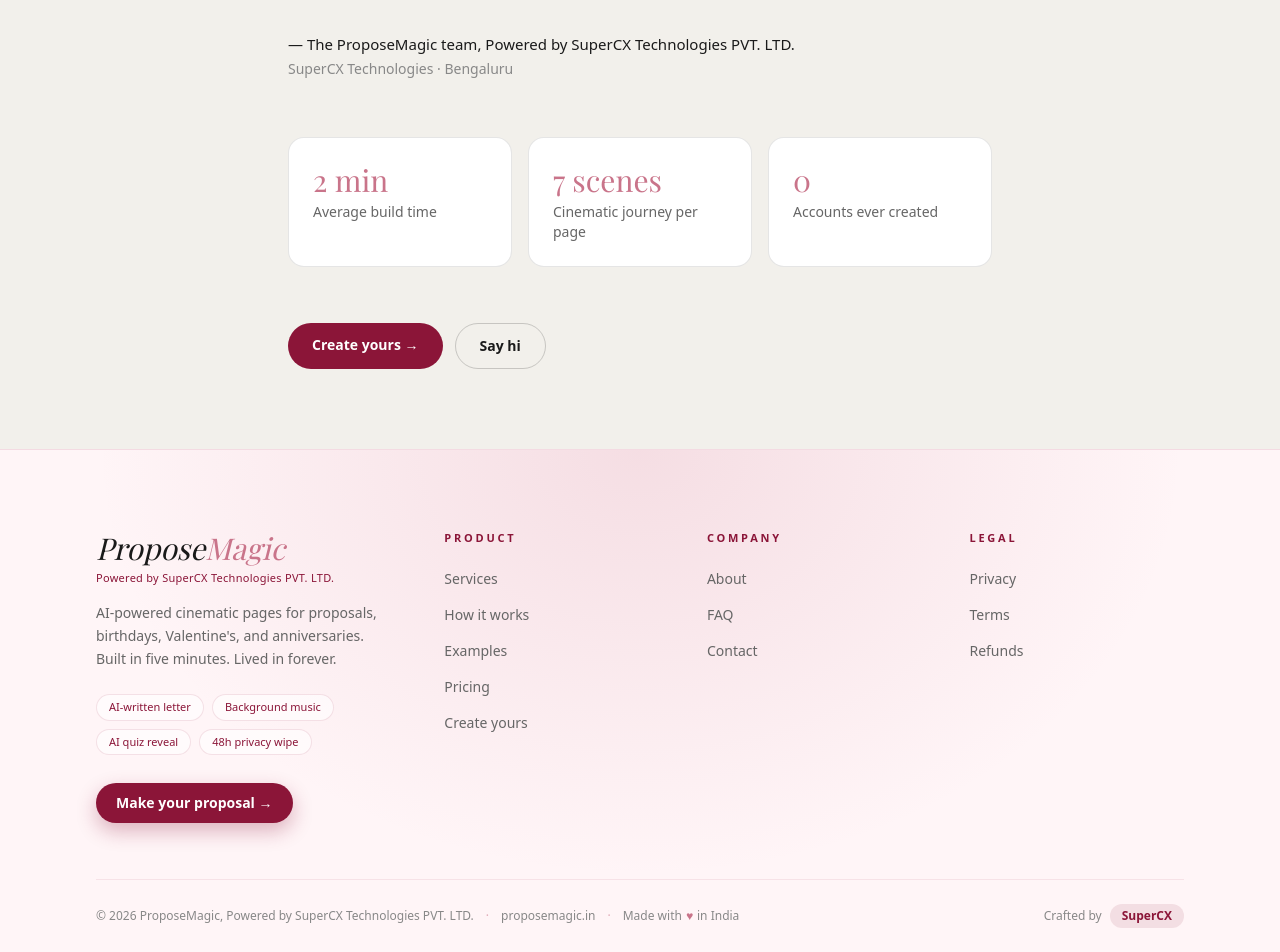
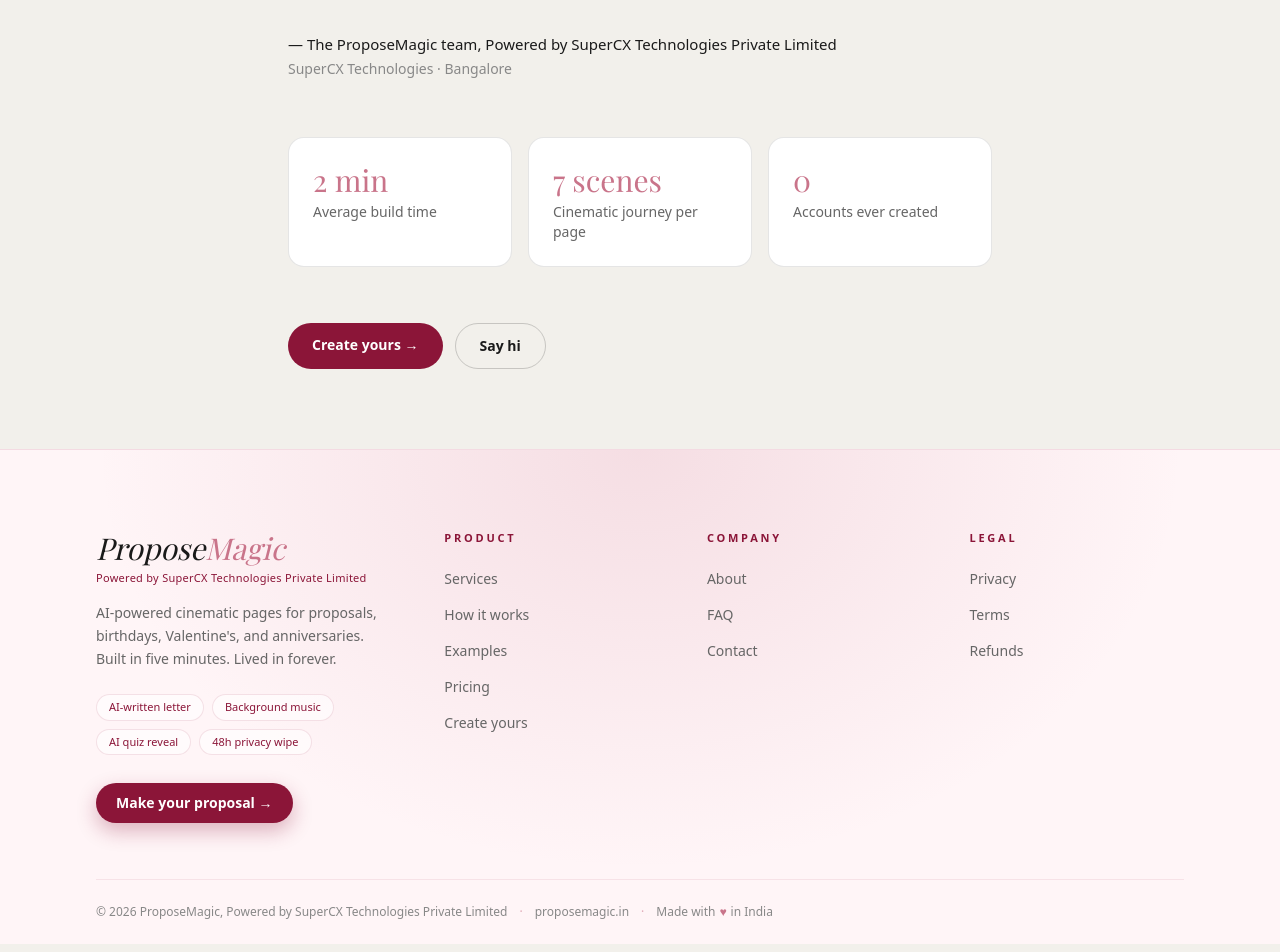
Before and after one commit to Vilohit0135/Propose-Magic, a Next.js app: page /about in a window 1280 px wide. Shown: the part 691-1643 px from the top of the page. Built offline with nearby package versions, Linux system fonts and the light colour scheme; a web font is replaced by a local one.

Commit message:
Song palying issue

```diff
--- a/app/(marketing)/about/page.tsx
+++ b/app/(marketing)/about/page.tsx
@@ -24,7 +24,7 @@
           We thought that was a solvable problem. Words are hard. Design is expensive. Coding
           a mini-website for one person is absurd. But a page — cinematic, paced, written in
           your voice, styled in a mood that matches yours, delivered on a short URL you can
-          send on WhatsApp — that&apos;s doable. That&apos;s what ProposeMagic, Powered by SuperCX Technologies PVT. LTD., is.
+          send on WhatsApp — that&apos;s doable. That&apos;s what ProposeMagic, Powered by SuperCX Technologies Private Limited, is.
         </p>
 
         <p className="mt-5">
@@ -40,9 +40,9 @@
         </p>
 
         <p className="mt-10 text-ink">
-          — The ProposeMagic team, Powered by SuperCX Technologies PVT. LTD.
+          — The ProposeMagic team, Powered by SuperCX Technologies Private Limited
           <br />
-          <span className="text-sm text-ink-soft">SuperCX Technologies · Bengaluru</span>
+          <span className="text-sm text-ink-soft">SuperCX Technologies · Bangalore</span>
         </p>
       </div>
 
--- a/app/(marketing)/contact/page.tsx
+++ b/app/(marketing)/contact/page.tsx
@@ -46,11 +46,9 @@
             Office
           </div>
           <div className="mt-2 text-sm text-ink">
-            SuperCX Technologies Pvt Ltd
+            SuperCX Technologies Private Limited
             <br />
-            Bengaluru, Karnataka 560001
-            <br />
-            India
+            Bangalore
           </div>
         </div>
         <div className="rounded-2xl border border-black/10 bg-cream-dark/30 p-6">
--- a/app/(marketing)/privacy/page.tsx
+++ b/app/(marketing)/privacy/page.tsx
@@ -12,7 +12,7 @@
       </h1>
       <p className="mt-4 text-sm text-ink-soft">Last updated: April 21, 2026</p>
       <p className="mt-1 text-xs font-medium tracking-wide text-rose-deep">
-        ProposeMagic, Powered by SuperCX Technologies PVT. LTD.
+        ProposeMagic, Powered by SuperCX Technologies Private Limited
       </p>
 
       <div className="mt-10 space-y-8 text-[15px] leading-relaxed text-ink-muted">
--- a/app/(marketing)/terms/page.tsx
+++ b/app/(marketing)/terms/page.tsx
@@ -15,7 +15,7 @@
       <div className="mt-10 space-y-8 text-[15px] leading-relaxed text-ink-muted">
         <Section title="Who this is with">
           <p>
-            ProposeMagic, Powered by SuperCX Technologies PVT. LTD., is operated by SuperCX Technologies Private Limited, based in Bengaluru,
+            ProposeMagic, Powered by SuperCX Technologies Private Limited, is operated by SuperCX Technologies Private Limited, based in Bangalore,
             India. When we say &quot;we&quot;, that&apos;s who we mean. When we say &quot;you&quot;,
             we mean the person using the service.
           </p>
@@ -65,7 +65,7 @@
 
         <Section title="Takedowns & abuse">
           <p>
-            If content on a ProposeMagic, Powered by SuperCX Technologies PVT. LTD., page targets or harms the person it&apos;s addressed to,
+            If content on a ProposeMagic, Powered by SuperCX Technologies Private Limited, page targets or harms the person it&apos;s addressed to,
             they can email{' '}
             <a href="mailto:abuse@proposemagic.in" className="underline">
               abuse@proposemagic.in
@@ -91,7 +91,7 @@
         <Section title="Governing law">
           <p>
             These terms are governed by the laws of India. Disputes fall under the jurisdiction
-            of the courts of Bengaluru.
+            of the courts of Bangalore.
           </p>
         </Section>
 
@@ -101,7 +101,7 @@
               hello@proposemagic.in
             </a>
             {' · '}
-            SuperCX Technologies Pvt Ltd, Bengaluru, Karnataka, India.
+            SuperCX Technologies Private Limited, Bangalore.
           </p>
         </Section>
       </div>
--- a/app/p/[shortId]/page.tsx
+++ b/app/p/[shortId]/page.tsx
@@ -26,9 +26,18 @@
   // Fallback copy before any per-order personalization — used when the
   // DB lookup fails, the link is expired, or the shortId belongs to the
   // examples gallery.
+  //
+  // referrer: 'no-referrer-when-downgrade' is set explicitly on the
+  // receiver page (and only here) so the YouTube iframe receives the
+  // full proposemagic.in Referer when the page is loaded after a
+  // cross-origin redirect (e.g. via TinyURL). Without this, Chrome's
+  // default 'strict-origin-when-cross-origin' downgrades the Referer to
+  // origin-only on the cross-origin hop, which makes some videos
+  // refuse to embed (silent player, no autoplay).
   const fallback: Metadata = {
     title: 'A little something for you',
     description: 'Tap to open it when you have a quiet moment ♥',
+    referrer: 'no-referrer-when-downgrade',
     openGraph: {
       title: 'A little something for you',
       description: 'Tap to open it when you have a quiet moment ♥',
@@ -63,6 +72,7 @@
     return {
       title: title as string,
       description,
+      referrer: 'no-referrer-when-downgrade',
       openGraph: {
         title: title as string,
         description,
--- a/components/journey/chat/background-music.tsx
+++ b/components/journey/chat/background-music.tsx
@@ -159,9 +159,24 @@
                 }
               }
             },
-            onError: () => {
-              // Embed disabled / region-blocked / video removed. Nothing
-              // we can do from here; the rest of the page still works.
+            onError: ({ data }) => {
+              // Surface the YouTube error code so we can tell users why
+              // their song isn't playing. Codes:
+              //   2   = invalid videoId (malformed / 11-char check failed)
+              //   5   = HTML5 player error (rare)
+              //   100 = video not found / private / removed
+              //   101 = embedding disabled by the video's owner
+              //   150 = embedding disabled (variant of 101)
+              console.warn(
+                `[BackgroundMusic] YouTube player error ${data} for videoId=${videoId}. ` +
+                  (data === 101 || data === 150
+                    ? 'This video has embedding disabled — pick a different song.'
+                    : data === 100
+                      ? 'This video was removed or made private.'
+                      : data === 2
+                        ? 'Malformed videoId.'
+                        : 'Unknown player error.'),
+              );
             },
           },
         });
--- a/components/site/footer.tsx
+++ b/components/site/footer.tsx
@@ -57,7 +57,7 @@
               Propose<span className="text-rose">Magic</span>
             </Link>
             <div className="mt-1 text-[11px] font-medium tracking-wide text-rose-deep">
-              Powered by SuperCX Technologies PVT. LTD.
+              Powered by SuperCX Technologies Private Limited
             </div>
             <p className="mt-4 max-w-sm text-sm leading-relaxed text-ink-muted">
               AI-powered cinematic pages for proposals, birthdays,
@@ -114,10 +114,10 @@
           </div>
         </div>
 
-        {/* Bottom strip — copyright + locale + credit */}
-        <div className="mt-14 flex flex-col items-start gap-4 border-t border-rose/15 py-6 text-xs text-ink-soft md:flex-row md:items-center md:justify-between">
+        {/* Bottom strip — copyright + locale */}
+        <div className="mt-14 flex flex-col items-start gap-4 border-t border-rose/15 py-6 text-xs text-ink-soft md:flex-row md:items-center">
           <div className="flex flex-wrap items-center gap-x-3 gap-y-1">
-            <span>© 2026 ProposeMagic, Powered by SuperCX Technologies PVT. LTD.</span>
+            <span>© 2026 ProposeMagic, Powered by SuperCX Technologies Private Limited</span>
             <span className="text-rose/60">·</span>
             <span>proposemagic.in</span>
             <span className="text-rose/60">·</span>
@@ -125,18 +125,6 @@
               Made with <span className="text-rose">♥</span> in India
             </span>
           </div>
-          <div className="flex items-center gap-2">
-            <span>Crafted by</span>
-            <a
-              href="https://www.supercx.co/"
-              target="_blank"
-              rel="noopener noreferrer"
-              className="inline-flex items-center gap-1 rounded-full bg-rose-deep/10 px-3 py-1 font-semibold text-rose-deep transition-colors hover:bg-rose-deep/20"
-            >
-              <span>SuperCX</span>
-              {/* <span className="text-[10px]">↗</span> */}
-            </a>
-          </div>
         </div>
       </div>
     </footer>
```
